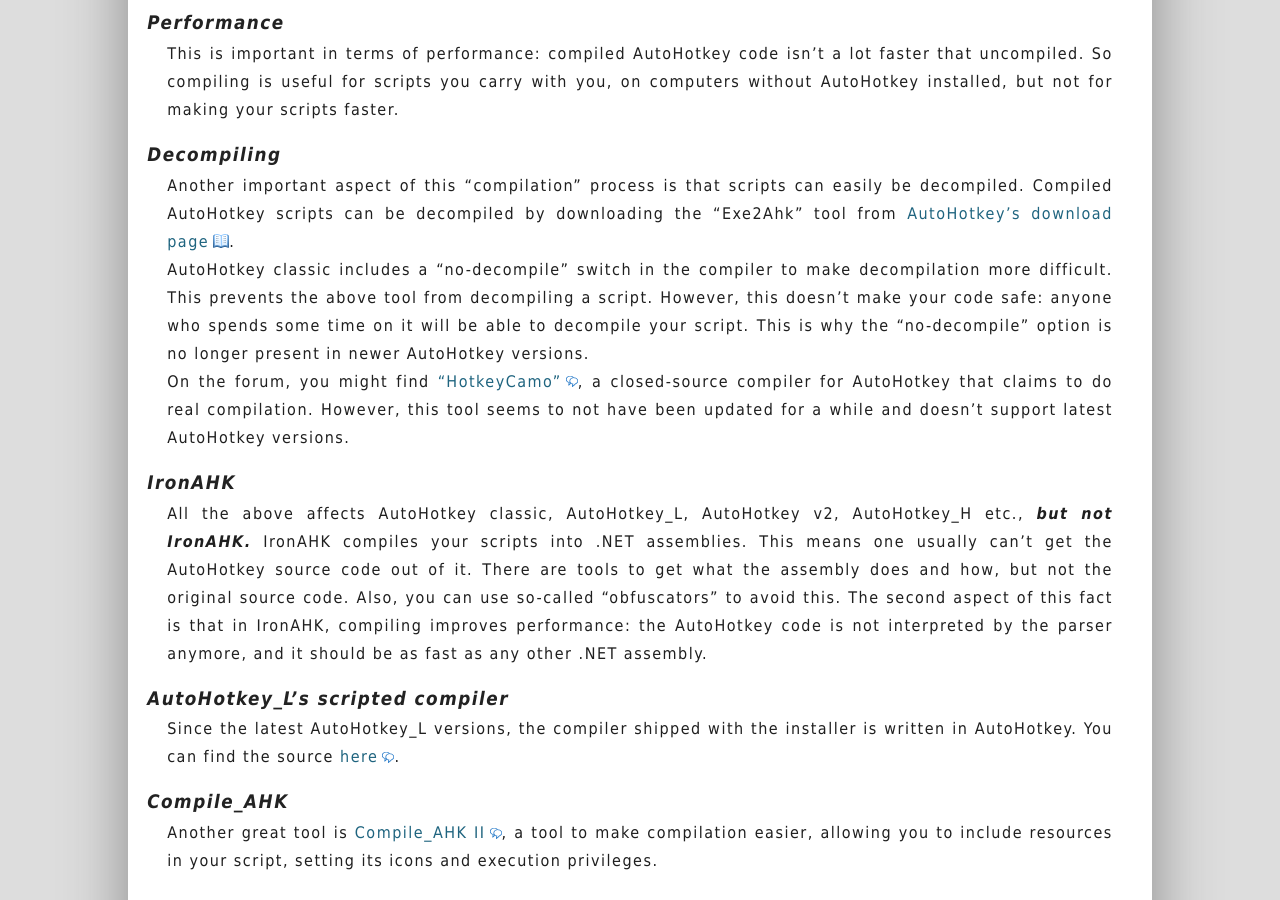
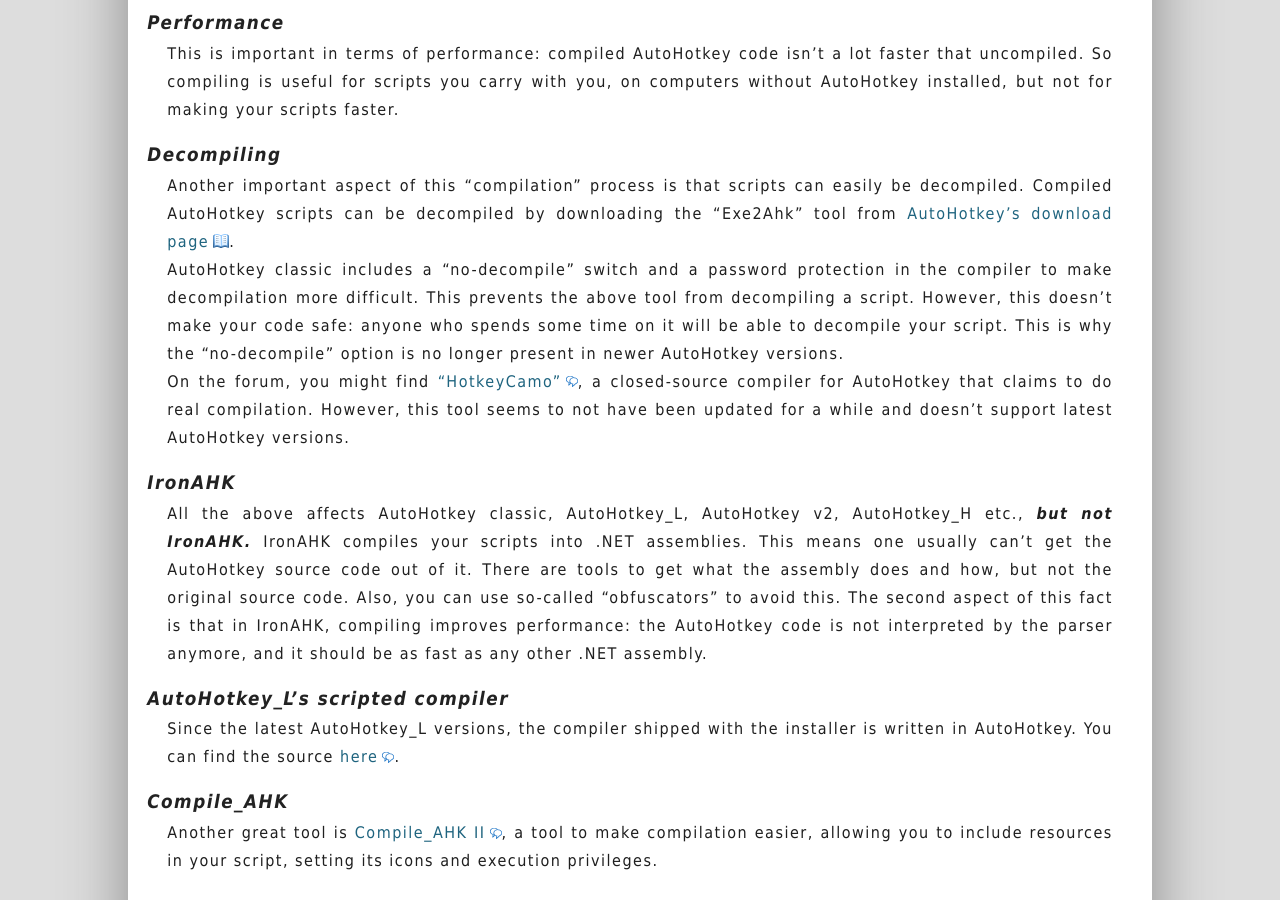
Before and after one commit to maul-esel/ahkbook, a Jekyll site: the page built from en/_posts/2011-10-30-Compiling.markdown, in a window 1280 px wide and 900 px high, scrolled down 315 px. Built offline with Jekyll 4.4.1, drawn with Linux system fonts in a browser that asks for light colours.

Commit message:
add note on password options

```diff
--- a/en/_posts/2011-10-30-Compiling.markdown
+++ b/en/_posts/2011-10-30-Compiling.markdown
@@ -17,7 +17,7 @@ This is important in terms of performance: compiled AutoHotkey code isn't a lot
 ### Decompiling
 Another important aspect of this "compilation" process is that scripts can easily be decompiled. Compiled AutoHotkey scripts can be decompiled by downloading the "Exe2Ahk" tool from [AutoHotkey's download page](http://www.autohotkey.com/download/OtherDownloads.htm).
 
-AutoHotkey classic includes a "no-decompile" switch in the compiler to make decompilation more difficult. This prevents the above tool from decompiling a script. However, this doesn't make your code safe: anyone who spends some time on it will be able to decompile your script. This is why the "no-decompile" option is no longer present in newer AutoHotkey versions.
+AutoHotkey classic includes a "no-decompile" switch and a password protection in the compiler to make decompilation more difficult. This prevents the above tool from decompiling a script. However, this doesn't make your code safe: anyone who spends some time on it will be able to decompile your script. This is why the "no-decompile" option is no longer present in newer AutoHotkey versions.
 
 On the forum, you might find ["HotkeyCamo"](http://www.autohotkey.com/forum/viewtopic.php?t=49952), a closed-source compiler for AutoHotkey that claims to do real compilation. However, this tool seems to not have been updated for a while and doesn't support latest AutoHotkey versions.
 
```
